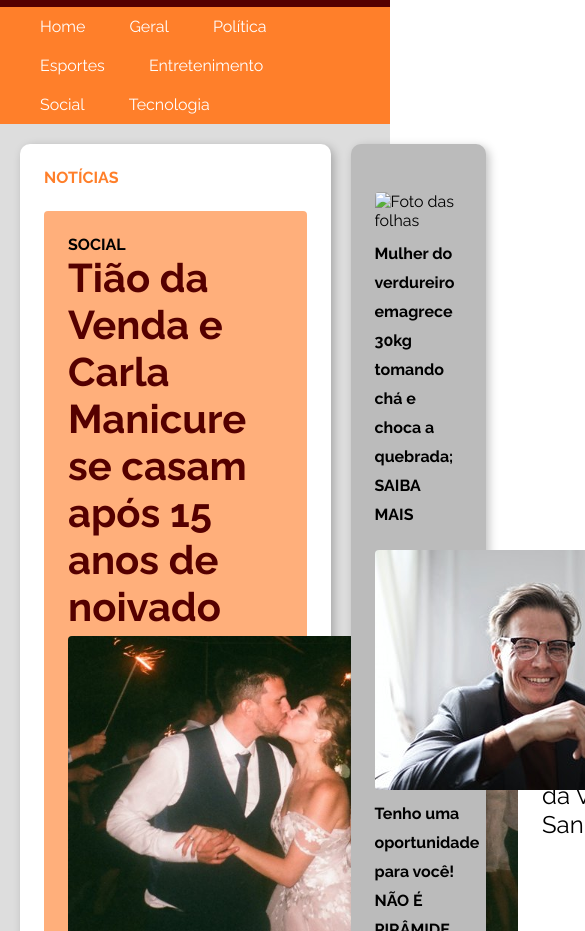
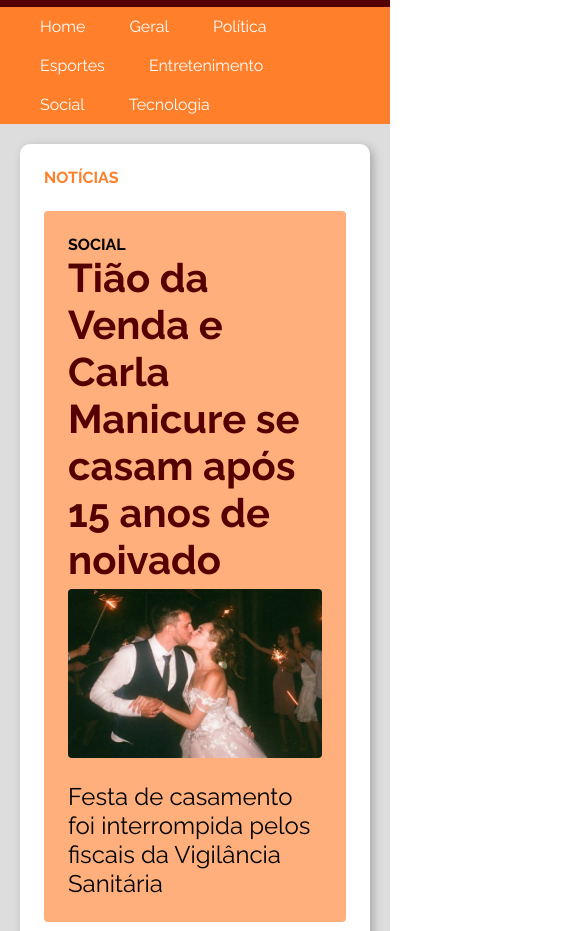
Before and after one commit to valeriabarci/dw1-2021-1, a plain HTML site: page portal/index.html in a window 390 px wide. Shown: the part 169-1100 px from the top of the page, 585 px wide, since content can reach past the window. Drawn offline with Linux system fonts and the light colour scheme.

Commit message:
(22/05) Adaptação da página para responsividade (página responsiva)

```diff
--- a/portal/style.css
+++ b/portal/style.css
@@ -28,7 +28,8 @@
     /*Familia de fontes da web (webfonts) */
     font-family: Raleway, 'Calibri', 'Arial', sans;
     font-size: 16px;
-
+    /* Faz com que bordas e margens sejam considerados no tamanho total do elemento */
+    box-sizing: border-box;
 }
 
 html{ /* Tamanho de fonte padrão do documento */
@@ -114,7 +115,7 @@ nav{
     padding: 20px;
     /* Este elemento e seus filhos usarão flexbox */
     display: flex;
-    flex-direction: row; /* Os filhos ficarão em linha */
+    flex-direction: row; /* Os filhos ficarão em linha, na horizontal */
 }
 
 main, aside{
@@ -126,6 +127,7 @@ main, aside{
     /* Sombra (drop-down shadow) */
     box-shadow: 3px 3px 10px rgba(0, 0, 0, 0.25);
     flex-grow: 1; /* 1 unidade de largura (padrão) */
+    max-width: 100%;
 }
 
 main{
@@ -171,13 +173,11 @@ article > h2{
     background-color: var(--cor-secundaria-clara);
     padding: 24px;
     border-radius: 4px; /* Bordas LEVEMENTE arredondadas */
-
 }
 
 .destaque p{
     color: #000000;
     font-size: 1.5rem;
-
 }
 
 .destaque > h1 > a{
@@ -192,11 +192,13 @@ article > h2{
     width: 450px;
     margin-right: 24px;
     border-radius: 4px;
+    /* LArgura máxima limitada à largura do pai */
+    max-width: 100%;
 }
 
 .foto-texto{
     display: flex;
-    flex-direction: row;
+    flex-direction: row; /* OS filhos ficarão em linha, na horizontal */
 }
 
 aside > article > img{
@@ -244,3 +246,64 @@ footer img{
     width: 200px;
     height: 100%;
 }
+
+/* Regras para larguras específicas de tela */
+@media screen and (max-width: 1020px){ /* Breakpoint (ponto de quebra) */
+    main{
+        width: 60%;
+    }
+    aside{
+        width: 40%;
+    }
+
+    .foto-texto{
+        flex-direction: column; /* OS filhos ficarão em coluna, na vertical */
+    }
+
+    .destaque img{
+        margin-right: 0;
+        margin-bottom: 24px;
+    }
+}
+
+@media screen and (max-width: 800px){
+
+    /*
+        A FAZER: Colocar o menu em um botão
+    */
+    #content{
+        flex-direction: column; /* Os filhos ficarão em coluna, na vertical */
+    }
+    main{
+        width: 100%;
+    }
+    aside{
+        margin-left: 0;
+        width: 100%;
+    }
+    aside > article > h1{
+        text-align: center;
+    }
+    .destaque img{
+        /* Centralizar a imagem */
+        margin-left: auto;
+        margin-right: auto;
+    }
+    footer{
+        flex-direction: column;
+    }
+    footer > *{ /* Todos os filhos DIRETOS de footer */
+        margin-bottom: 12px;
+    }
+    footer ul li:first-child{ /* Só o primeiro(first-child) li */
+        padding-left: 0;
+    }
+    footer address{
+        text-align: right;
+    }
+}
+@media screen and (max-width: 640px){
+    /*
+    A FAZER: colocar o logo principal e os ícones de redes sociais em coluna
+    */
+}
```
